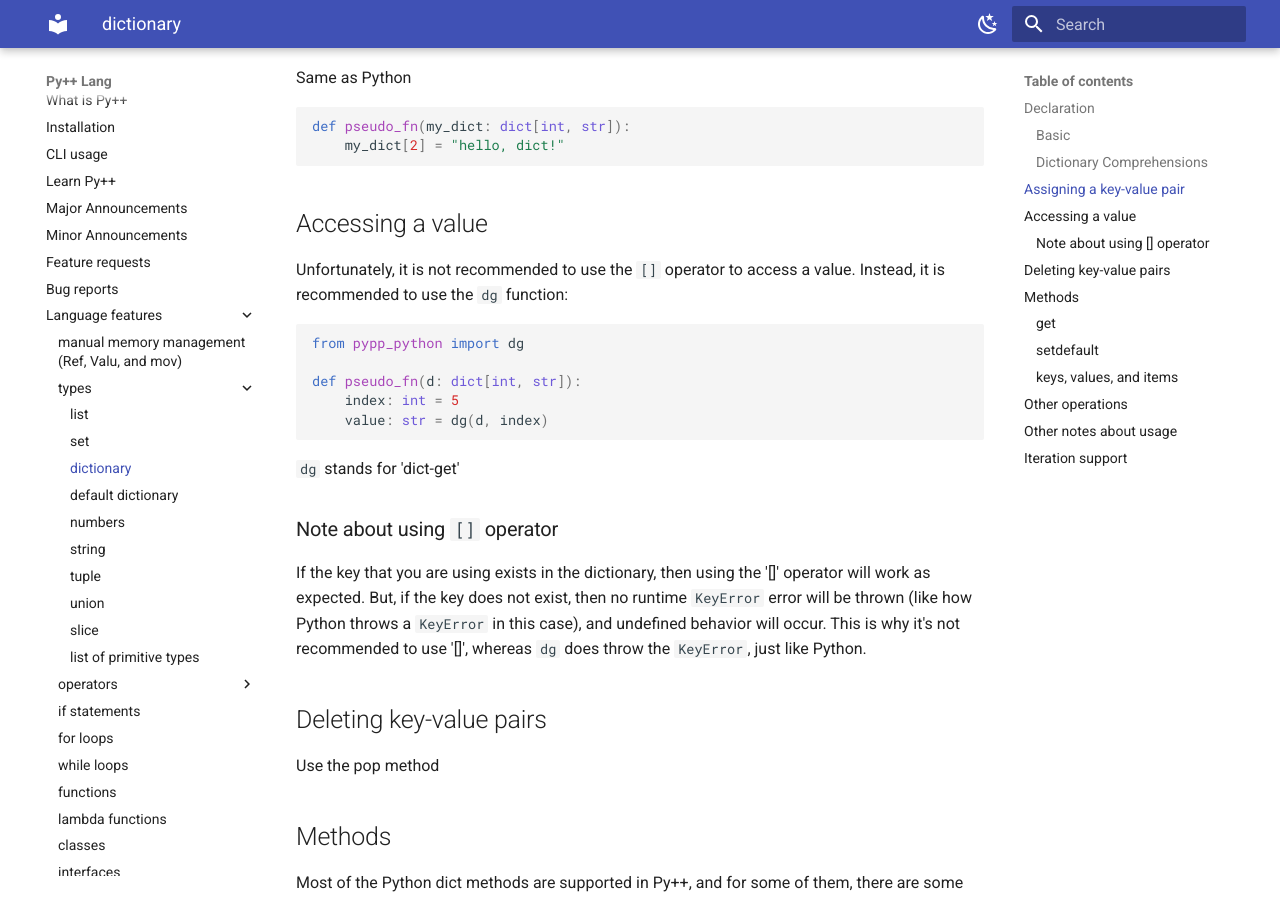
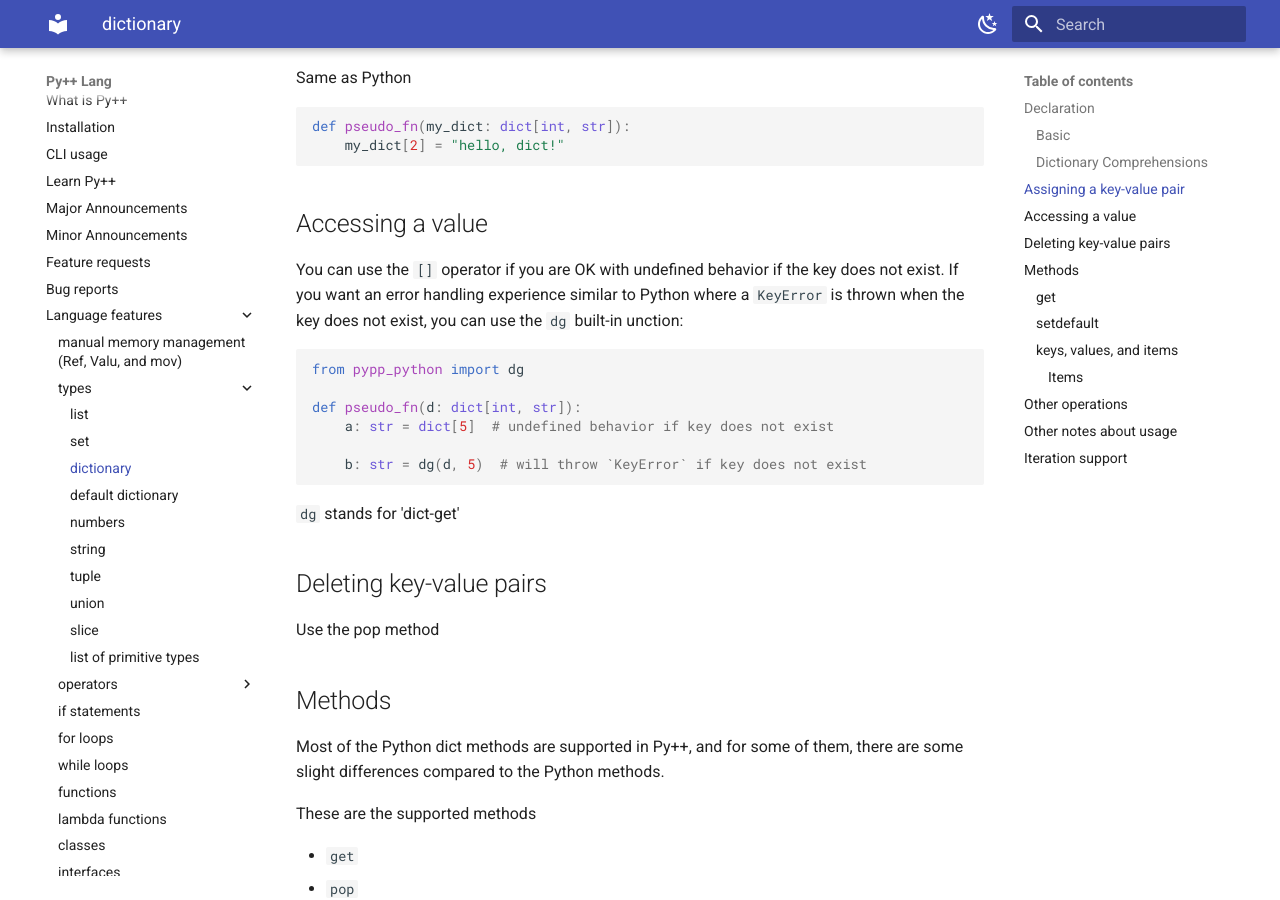
Before and after one commit to curtispuetz/pypp-docs, an MkDocs documentation site: the page built from docs/lang_features/types/dict.md, in a window 1280 px wide and 900 px high, scrolled down 934 px. Built offline with MkDocs 1.6.1 and Material for MkDocs 9.7.7, drawn with Linux system fonts in a browser that asks for light colours; some of the changed text lies outside the part shown.

Commit message:
update dict page with new information on items()

````diff
--- a/docs/lang_features/types/dict.md
+++ b/docs/lang_features/types/dict.md
@@ -47,21 +47,18 @@ def pseudo_fn(my_dict: dict[int, str]):
 
 ## Accessing a value
 
-Unfortunately, it is not recommended to use the `[]` operator to access a value. Instead, it is recommended to use the `dg` function:
+You can use the `[]` operator if you are OK with undefined behavior if the key does not exist. If you want an error handling experience similar to Python where a `KeyError` is thrown when the key does not exist, you can use the `dg` built-in unction:
 
 ```python
 from pypp_python import dg
 
 def pseudo_fn(d: dict[int, str]):
-    index: int = 5
-    value: str = dg(d, index)
+    a: str = dict[5]  # undefined behavior if key does not exist
+
+    b: str = dg(d, 5)  # will throw `KeyError` if key does not exist
 ```
 
 `dg` stands for 'dict-get'
-
-### Note about using `[]` operator
-
-If the key that you are using exists in the dictionary, then using the '[]' operator will work as expected. But, if the key does not exist, then no runtime `KeyError` error will be thrown (like how Python throws a `KeyError` in this case), and undefined behavior will occur. This is why it's not recommended to use '[]', whereas `dg` does throw the `KeyError`, just like Python.
 
 ## Deleting key-value pairs
 
@@ -103,7 +100,6 @@ The setdefault method must be used with a default value (in Python, it is option
 ```python
 def pseudo_fn(d: dict[int, str]):
     d.setdefault(10, "default value")
-
 ```
 
 ### keys, values, and items
@@ -130,6 +126,20 @@ def pseudo_fn(d: dict[int, str]):
 
     for k, v in d.items():
         print(k, v)
+```
+#### Items
+
+`items()` can only be used exactly as shown in the above example. It must have two targets instead of one and it cannot be used with `enumerate()` or `zip()`.
+
+```python
+def pseudo_fn(d: dict[int, str]):
+    # ❌ can't do this
+    for k_v_pair in d.items():
+        print(k_v_pair)
+
+    # ❌ can't do this
+    for i, k_v_pair in enumerate(d.items()):
+        print(k_v_pair)
 ```
 
 ## Other operations
@@ -160,4 +170,4 @@ You can inline dictionaries as function arguments.
 
 ## Iteration support
 
-Same as Python, with the `items`, `keys`, and `values` methods.
+See [above](#keys-values-and-items)
````
Also changed, not shown: other parts of docs/lang_features/types/dict.md (+1 -1 lines).
